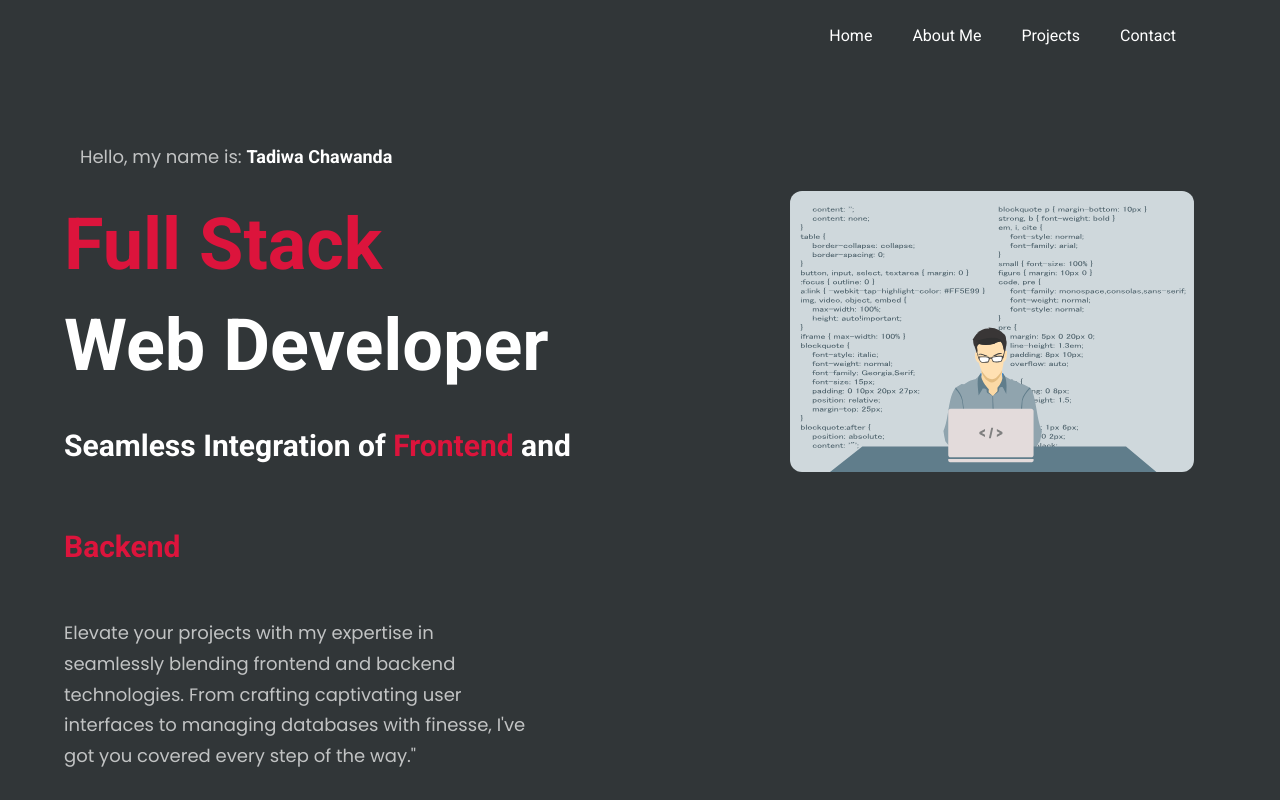
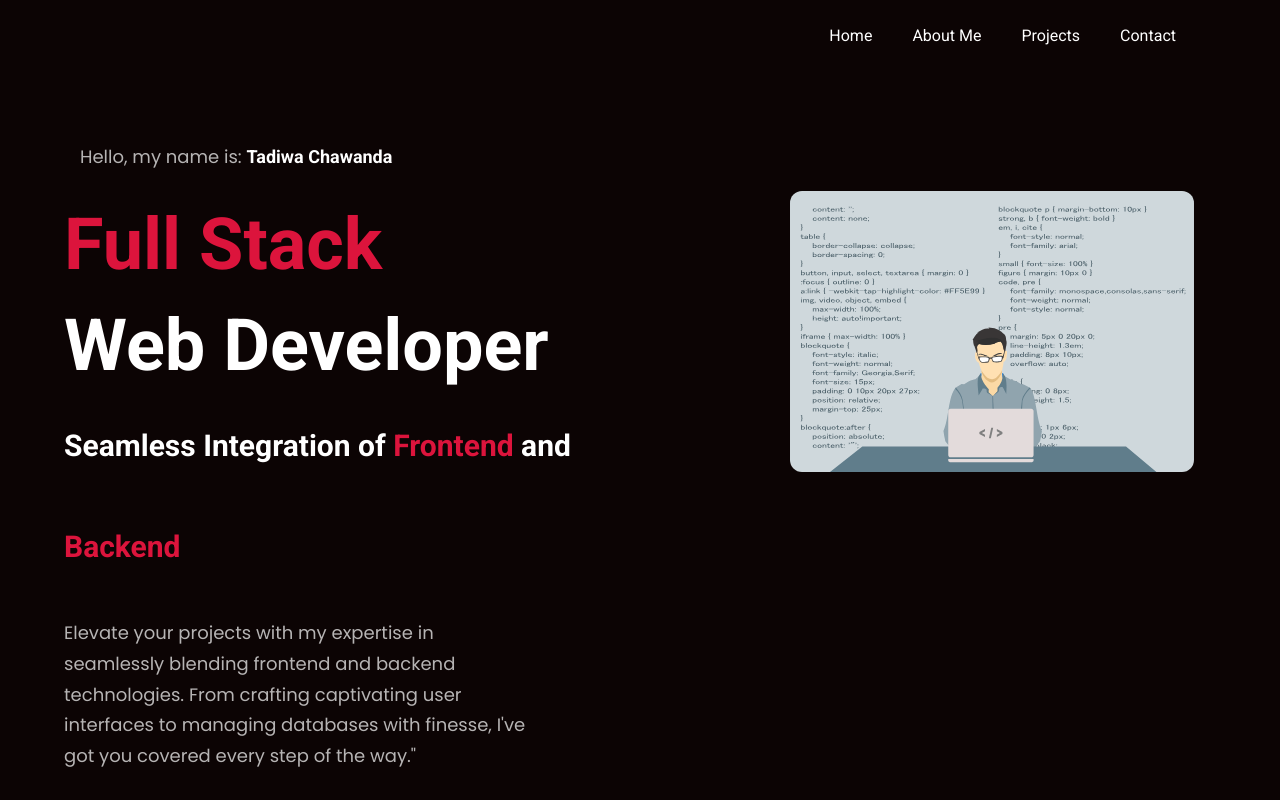
Before and after one commit to CovetingAphid3/Portfolio, a React (Vite) app in the folder frontend/: page / in a window 1280 px wide. Shown: the top 800 px of the page. Built offline with nearby package versions, Linux system fonts and the light colour scheme.

Commit message:
change primary color

```diff
--- a/frontend/tailwind.config.js
+++ b/frontend/tailwind.config.js
@@ -5,7 +5,7 @@ module.exports = {
   theme: {
     extend: {
       colors: {
-        primary: "#313638",
+        primary: "#0C0404",
         secondary: "#00f6ff",
         dimWhite: "rgba(255, 255, 255, 0.7)",
         dimBlue: "rgba(9, 151, 124, 0.1)",
```
